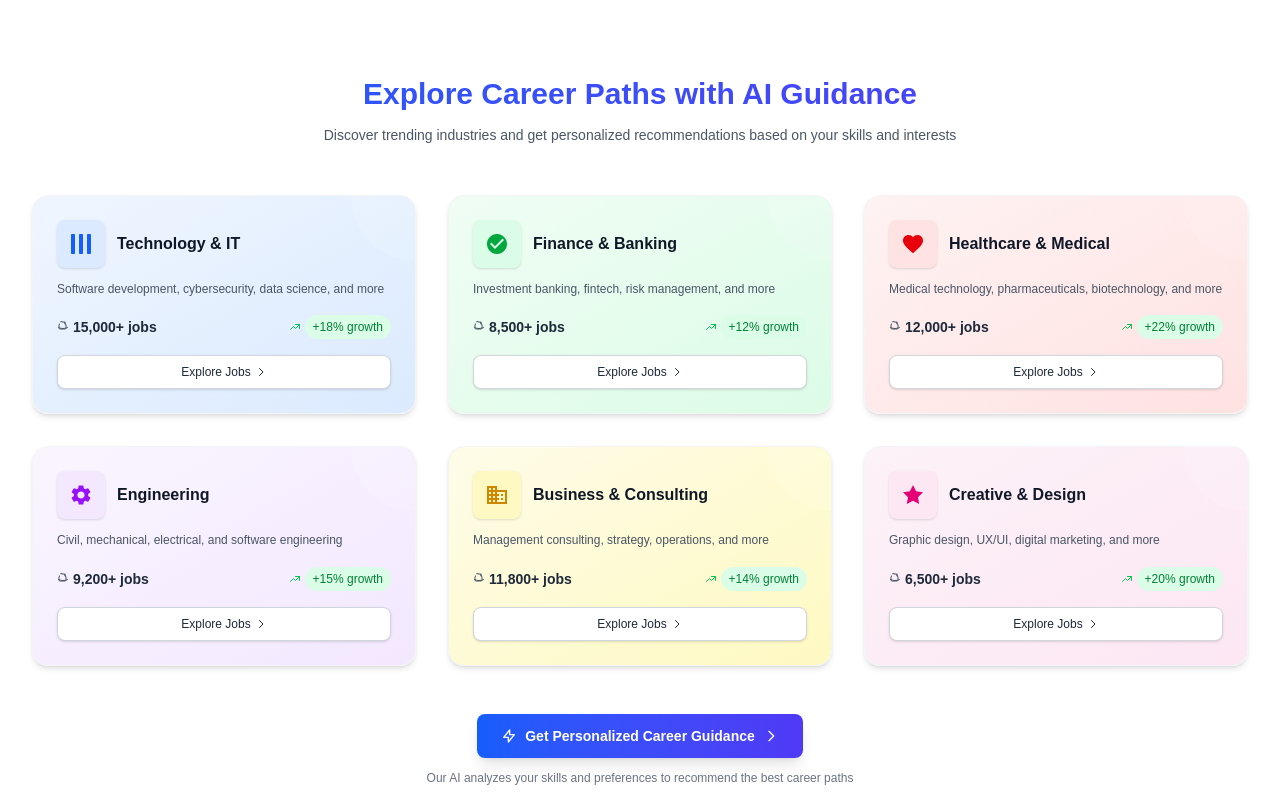
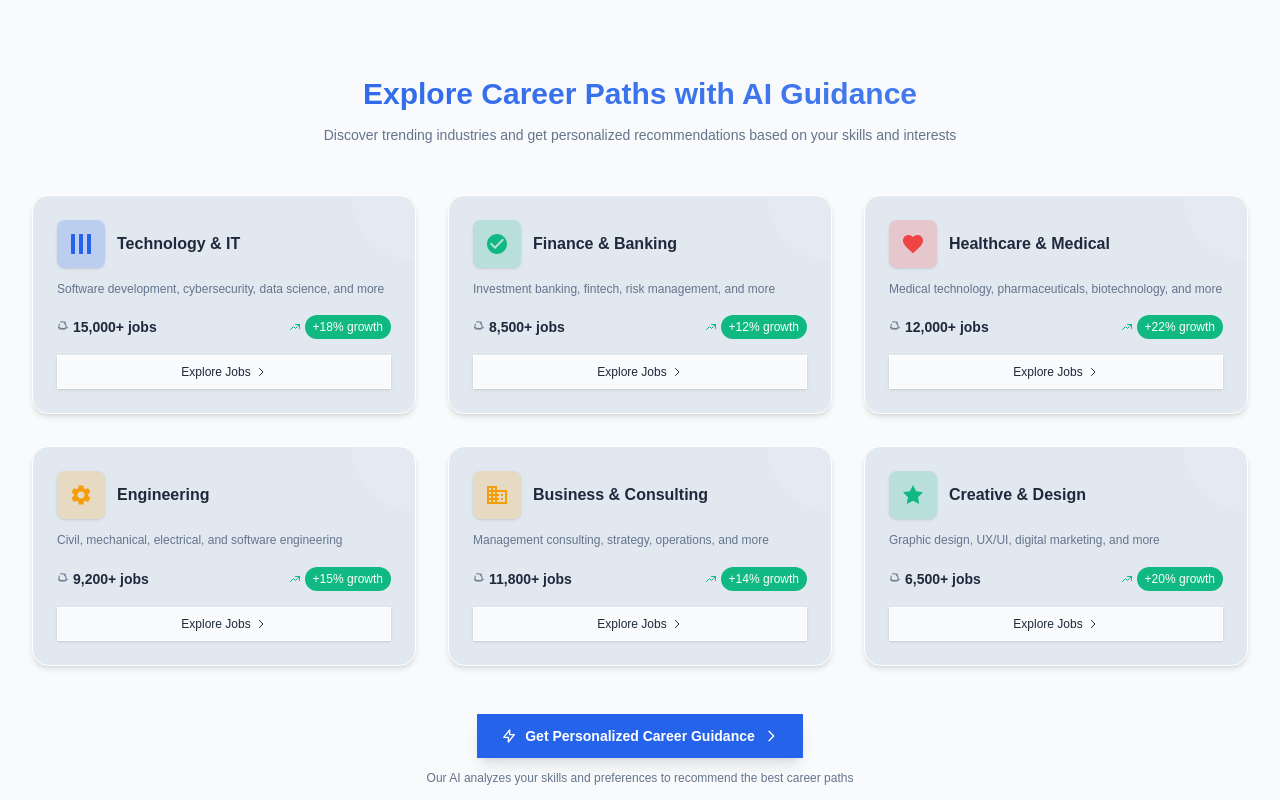
Before and after one commit to Foysal-Munsy/CareerOstad-AI-Job-Matching, a Next.js app: page / in a window 1280 px wide. Shown: the part 1840-2640 px from the top of the page. Built offline with nearby package versions, Linux system fonts and the light colour scheme.

Commit message:
[modified]: modified color theme on ExploreCareerPaths section of home page

```diff
--- a/src/components/sections/ExploreCareerPaths.js
+++ b/src/components/sections/ExploreCareerPaths.js
@@ -1,16 +1,17 @@
-import React from 'react';
+import React from "react";
 
 const ExploreCareerPaths = () => {
   return (
-    <section className="py-20 bg-white">
+    <section className="py-20 bg-base-100">
       <div className="max-w-7xl mx-auto px-4 sm:px-6 lg:px-8">
         {/* Header Section */}
         <div className="text-center mb-12">
-          <h2 className="text-2xl font-bold sm:text-3xl bg-clip-text text-transparent bg-gradient-to-r from-blue-600 to-indigo-600">
+          <h2 className="text-2xl font-bold sm:text-3xl bg-clip-text text-transparent bg-gradient-to-r from-primary to-primary/80">
             Explore Career Paths with AI Guidance
           </h2>
-          <p className="mt-3 text-sm text-gray-600 max-w-2xl mx-auto leading-relaxed">
-            Discover trending industries and get personalized recommendations based on your skills and interests
+          <p className="mt-3 text-sm text-neutral max-w-2xl mx-auto leading-relaxed">
+            Discover trending industries and get personalized recommendations
+            based on your skills and interests
           </p>
         </div>
 
@@ -20,7 +21,12 @@ const ExploreCareerPaths = () => {
             {
               name: "Technology & IT",
               icon: (
-                <svg className="w-6 h-6" fill="currentColor" viewBox="0 0 24 24" xmlns="http://www.w3.org/2000/svg">
+                <svg
+                  className="w-6 h-6"
+                  fill="currentColor"
+                  viewBox="0 0 24 24"
+                  xmlns="http://www.w3.org/2000/svg"
+                >
                   <path d="M2 3C2 2.44772 2.44772 2 3 2H5C5.55228 2 6 2.44772 6 3V21C6 21.5523 5.55228 22 5 22H3C2.44772 22 2 21.5523 2 21V3Z" />
                   <path d="M10 3C10 2.44772 10.4477 2 11 2H13C13.5523 2 14 2.44772 14 3V21C14 21.5523 13.5523 22 13 22H11C10.4477 22 10 21.5523 10 21V3Z" />
                   <path d="M18 3C18 2.44772 18.4477 2 19 2H21C21.5523 2 22 2.44772 22 3V21C22 21.5523 21.5523 22 21 22H19C18.4477 22 18 21.5523 18 21V3Z" />
@@ -28,119 +34,190 @@ const ExploreCareerPaths = () => {
               ),
               jobs: "15,000+ jobs",
               growth: "+18% growth",
-              description: "Software development, cybersecurity, data science, and more",
-              iconBg: "bg-blue-100",
-              iconColor: "text-blue-600",
-              gradient: "from-blue-50 to-blue-100"
+              description:
+                "Software development, cybersecurity, data science, and more",
+              iconBg: "bg-primary/20",
+              iconColor: "text-primary",
             },
             {
               name: "Finance & Banking",
               icon: (
-                <svg className="w-6 h-6" fill="currentColor" viewBox="0 0 24 24" xmlns="http://www.w3.org/2000/svg">
-                  <path d="M12 2C6.48 2 2 6.48 2 12s4.48 10 10 10 10-4.48 10-10S17.52 2 12 2zm-2 15l-5-5 1.41-1.41L10 14.17l7.59-7.59L19 8l-9 9z"/>
+                <svg
+                  className="w-6 h-6"
+                  fill="currentColor"
+                  viewBox="0 0 24 24"
+                  xmlns="http://www.w3.org/2000/svg"
+                >
+                  <path d="M12 2C6.48 2 2 6.48 2 12s4.48 10 10 10 10-4.48 10-10S17.52 2 12 2zm-2 15l-5-5 1.41-1.41L10 14.17l7.59-7.59L19 8l-9 9z" />
                 </svg>
               ),
               jobs: "8,500+ jobs",
               growth: "+12% growth",
-              description: "Investment banking, fintech, risk management, and more",
-              iconBg: "bg-green-100",
-              iconColor: "text-green-600",
-              gradient: "from-green-50 to-green-100"
+              description:
+                "Investment banking, fintech, risk management, and more",
+              iconBg: "bg-secondary/20",
+              iconColor: "text-secondary",
             },
             {
               name: "Healthcare & Medical",
               icon: (
-                <svg className="w-6 h-6" fill="currentColor" viewBox="0 0 24 24" xmlns="http://www.w3.org/2000/svg">
-                  <path d="M12 21.35l-1.45-1.32C5.4 15.36 2 12.28 2 8.5 2 5.42 4.42 3 7.5 3c1.74 0 3.41.81 4.5 2.09C13.09 3.81 14.76 3 16.5 3 19.58 3 22 5.42 22 8.5c0 3.78-3.4 6.86-8.55 11.54L12 21.35z"/>
+                <svg
+                  className="w-6 h-6"
+                  fill="currentColor"
+                  viewBox="0 0 24 24"
+                  xmlns="http://www.w3.org/2000/svg"
+                >
+                  <path d="M12 21.35l-1.45-1.32C5.4 15.36 2 12.28 2 8.5 2 5.42 4.42 3 7.5 3c1.74 0 3.41.81 4.5 2.09C13.09 3.81 14.76 3 16.5 3 19.58 3 22 5.42 22 8.5c0 3.78-3.4 6.86-8.55 11.54L12 21.35z" />
                 </svg>
               ),
               jobs: "12,000+ jobs",
               growth: "+22% growth",
-              description: "Medical technology, pharmaceuticals, biotechnology, and more",
-              iconBg: "bg-red-100",
-              iconColor: "text-red-600",
-              gradient: "from-red-50 to-red-100"
+              description:
+                "Medical technology, pharmaceuticals, biotechnology, and more",
+              iconBg: "bg-error/20",
+              iconColor: "text-error",
             },
             {
               name: "Engineering",
               icon: (
-                <svg className="w-6 h-6" fill="currentColor" viewBox="0 0 24 24" xmlns="http://www.w3.org/2000/svg">
-                  <path d="M19.14,12.94c0.04-0.3,0.06-0.61,0.06-0.94c0-0.32-0.02-0.64-0.07-0.94l2.03-1.58c0.18-0.14,0.23-0.41,0.12-0.61 l-1.92-3.32c-0.12-0.22-0.37-0.29-0.59-0.22l-2.39,0.96c-0.5-0.38-1.03-0.7-1.62-0.94L14.4,2.81c-0.04-0.24-0.24-0.41-0.48-0.41 h-3.84c-0.24,0-0.43,0.17-0.47,0.41L9.25,5.35C8.66,5.59,8.12,5.92,7.63,6.29L5.24,5.33c-0.22-0.08-0.47,0-0.59,0.22L2.74,8.87 C2.62,9.08,2.66,9.34,2.86,9.48l2.03,1.58C4.84,11.36,4.82,11.69,4.82,12s0.02,0.64,0.07,0.94l-2.03,1.58 c-0.18,0.14-0.23,0.41-0.12,0.61l1.92,3.32c0.12,0.22,0.37,0.29,0.59,0.22l2.39-0.96c0.5,0.38,1.03,0.7,1.62,0.94l0.36,2.54 c0.05,0.24,0.24,0.41,0.48,0.41h3.84c0.24,0,0.44-0.17,0.47-0.41l0.36-2.54c0.59-0.24,1.13-0.56,1.62-0.94l2.39,0.96 c0.22,0.08,0.47,0,0.59-0.22l1.92-3.32c0.12-0.22,0.07-0.47-0.12-0.61L19.14,12.94z M12,15.6c-1.98,0-3.6-1.62-3.6-3.6 s1.62-3.6,3.6-3.6s3.6,1.62,3.6,3.6S13.98,15.6,12,15.6z"/>
+                <svg
+                  className="w-6 h-6"
+                  fill="currentColor"
+                  viewBox="0 0 24 24"
+                  xmlns="http://www.w3.org/2000/svg"
+                >
+                  <path d="M19.14,12.94c0.04-0.3,0.06-0.61,0.06-0.94c0-0.32-0.02-0.64-0.07-0.94l2.03-1.58c0.18-0.14,0.23-0.41,0.12-0.61 l-1.92-3.32c-0.12-0.22-0.37-0.29-0.59-0.22l-2.39,0.96c-0.5-0.38-1.03-0.7-1.62-0.94L14.4,2.81c-0.04-0.24-0.24-0.41-0.48-0.41 h-3.84c-0.24,0-0.43,0.17-0.47,0.41L9.25,5.35C8.66,5.59,8.12,5.92,7.63,6.29L5.24,5.33c-0.22-0.08-0.47,0-0.59,0.22L2.74,8.87 C2.62,9.08,2.66,9.34,2.86,9.48l2.03,1.58C4.84,11.36,4.82,11.69,4.82,12s0.02,0.64,0.07,0.94l-2.03,1.58 c-0.18,0.14-0.23,0.41-0.12,0.61l1.92,3.32c0.12,0.22,0.37,0.29,0.59,0.22l2.39-0.96c0.5,0.38,1.03,0.7,1.62,0.94l0.36,2.54 c0.05,0.24,0.24,0.41,0.48,0.41h3.84c0.24,0,0.44-0.17,0.47-0.41l0.36-2.54c0.59-0.24,1.13-0.56,1.62-0.94l2.39,0.96 c0.22,0.08,0.47,0,0.59-0.22l1.92-3.32c0.12-0.22,0.07-0.47-0.12-0.61L19.14,12.94z M12,15.6c-1.98,0-3.6-1.62-3.6-3.6 s1.62-3.6,3.6-3.6s3.6,1.62,3.6,3.6S13.98,15.6 12,15.6z" />
                 </svg>
               ),
               jobs: "9,200+ jobs",
               growth: "+15% growth",
-              description: "Civil, mechanical, electrical, and software engineering",
-              iconBg: "bg-purple-100",
-              iconColor: "text-purple-600",
-              gradient: "from-purple-50 to-purple-100"
+              description:
+                "Civil, mechanical, electrical, and software engineering",
+              iconBg: "bg-accent/20",
+              iconColor: "text-accent",
             },
             {
               name: "Business & Consulting",
               icon: (
-                <svg className="w-6 h-6" fill="currentColor" viewBox="0 0 24 24" xmlns="http://www.w3.org/2000/svg">
-                  <path d="M12 7V3H2v18h20V7H12zM6 19H4v-2h2v2zm0-4H4v-2h2v2zm0-4H4V9h2v2zm0-4H4V5h2v2zm4 12H8v-2h2v2zm0-4H8v-2h2v2zm0-4H8V9h2v2zm0-4H8V5h2v2zm10 12h-8v-2h2v-2h-2v-2h2v-2h-2V9h8v10zm-2-8h-2v2h2v-2zm0 4h-2v2h2v-2z"/>
+                <svg
+                  className="w-6 h-6"
+                  fill="currentColor"
+                  viewBox="0 0 24 24"
+                  xmlns="http://www.w3.org/2000/svg"
+                >
+                  <path d="M12 7V3H2v18h20V7H12zM6 19H4v-2h2v2zm0-4H4v-2h2v2zm0-4H4V9h2v2zm0-4H4V5h2v2zm4 12H8v-2h2v2zm0-4H8v-2h2v2zm0-4H8V9h2v2zm0-4H8V5h2v2zm10 12h-8v-2h2v-2h-2v-2h2v-2h-2V9h8v10zm-2-8h-2v2h2v-2zm0 4h-2v2h2v-2z" />
                 </svg>
               ),
               jobs: "11,800+ jobs",
               growth: "+14% growth",
-              description: "Management consulting, strategy, operations, and more",
-              iconBg: "bg-yellow-100",
-              iconColor: "text-yellow-600",
-              gradient: "from-yellow-50 to-yellow-100"
+              description:
+                "Management consulting, strategy, operations, and more",
+              iconBg: "bg-warning/20",
+              iconColor: "text-warning",
             },
             {
               name: "Creative & Design",
               icon: (
-                <svg className="w-6 h-6" fill="currentColor" viewBox="0 0 24 24" xmlns="http://www.w3.org/2000/svg">
-                  <path d="M12 2l3.09 6.26L22 9.27l-5 4.87 1.18 6.88L12 17.77l-6.18 3.25L7 14.14 2 9.27l6.91-1.01L12 2z"/>
+                <svg
+                  className="w-6 h-6"
+                  fill="currentColor"
+                  viewBox="0 0 24 24"
+                  xmlns="http://www.w3.org/2000/svg"
+                >
+                  <path d="M12 2l3.09 6.26L22 9.27l-5 4.87 1.18 6.88L12 17.77l-6.18 3.25L7 14.14 2 9.27l6.91-1.01L12 2z" />
                 </svg>
               ),
               jobs: "6,500+ jobs",
               growth: "+20% growth",
               description: "Graphic design, UX/UI, digital marketing, and more",
-              iconBg: "bg-pink-100",
-              iconColor: "text-pink-600",
-              gradient: "from-pink-50 to-pink-100"
-            }
+              iconBg: "bg-success/20",
+              iconColor: "text-success",
+            },
           ].map((industry, index) => (
-              <div key={index} className={`bg-gradient-to-br ${industry.gradient} rounded-2xl shadow-md hover:shadow-xl transition-all duration-300 transform hover:-translate-y-1 hover:scale-105 cursor-pointer p-6 border border-gray-100 group overflow-hidden relative`}>
-                <div className="absolute top-0 right-0 w-32 h-32 -mr-16 -mt-16 rounded-full bg-white opacity-10"></div>
+            <div
+              key={index}
+              className="bg-base-200 rounded-2xl shadow-md hover:shadow-xl transition-all duration-300 transform hover:-translate-y-1 hover:scale-105 cursor-pointer p-6 border border-base-300 group overflow-hidden relative"
+            >
+              <div className="absolute top-0 right-0 w-32 h-32 -mr-16 -mt-16 rounded-full bg-base-100 opacity-10"></div>
               <div className="flex flex-col h-full relative z-10">
                 {/* Icon and Title */}
                 <div className="flex items-center gap-3 mb-3">
-                    <div className={`p-3 rounded-lg ${industry.iconBg} group-hover:scale-110 transition-transform duration-300 shadow-sm`}>
-                      <div className={industry.iconColor}>
-                        {industry.icon}
+                  <div
+                    className={`p-3 rounded-lg ${industry.iconBg} group-hover:scale-110 transition-transform duration-300 shadow-sm`}
+                  >
+                    <div className={industry.iconColor}>{industry.icon}</div>
                   </div>
-                    </div>
-                    <h3 className="text-base font-semibold text-gray-900 group-hover:text-gray-800 transition-colors duration-300">{industry.name}</h3>
+                  <h3 className="text-base font-semibold text-base-content group-hover:text-primary transition-colors duration-300">
+                    {industry.name}
+                  </h3>
                 </div>
 
                 {/* Description */}
-                  <p className="text-xs text-gray-600 mb-4 leading-relaxed flex-grow">{industry.description}</p>
+                <p className="text-xs text-neutral mb-4 leading-relaxed flex-grow">
+                  {industry.description}
+                </p>
 
                 {/* Stats */}
                 <div className="flex items-center justify-between mb-4">
                   <div className="flex items-center gap-1">
-                      <svg className="w-3 h-3 text-gray-600" fill="none" stroke="currentColor" viewBox="0 0 24 24" xmlns="http://www.w3.org/2000/svg">
-                        <path strokeLinecap="round" strokeLinejoin="round" strokeWidth={2} d="M21 13.255A23.931 23.931 0 0112 15c-3.183 0-6.22-.62-9-1.745M16 6V4a2 2 0 00-2-2h-4a2 2 0 00-2-2v2m8 0V6a2 2 0 012 2v6a2 2 0 01-2 2H6a2 2 0 01-2-2V8a2 2 0 012-2V6" />
+                    <svg
+                      className="w-3 h-3 text-neutral"
+                      fill="none"
+                      stroke="currentColor"
+                      viewBox="0 0 24 24"
+                      xmlns="http://www.w3.org/2000/svg"
+                    >
+                      <path
+                        strokeLinecap="round"
+                        strokeLinejoin="round"
+                        strokeWidth={2}
+                        d="M21 13.255A23.931 23.931 0 0112 15c-3.183 0-6.22-.62-9-1.745M16 6V4a2 2 0 00-2-2h-4a2 2 0 00-2-2v2m8 0V6a2 2 0 012 2v6a2 2 0 01-2 2H6a2 2 0 01-2-2V8a2 2 0 012-2V6"
+                      />
                     </svg>
-                      <span className="text-sm font-semibold text-gray-800">{industry.jobs}</span>
+                    <span className="text-sm font-semibold text-base-content">
+                      {industry.jobs}
+                    </span>
                   </div>
                   <div className="flex items-center gap-1">
-                      <svg className="w-3 h-3 text-green-500" fill="none" stroke="currentColor" viewBox="0 0 24 24" xmlns="http://www.w3.org/2000/svg">
-                        <path strokeLinecap="round" strokeLinejoin="round" strokeWidth={2} d="M13 7h8m0 0v8m0-8l-8 8-4-4-6 6" />
+                    <svg
+                      className="w-3 h-3 text-success"
+                      fill="none"
+                      stroke="currentColor"
+                      viewBox="0 0 24 24"
+                      xmlns="http://www.w3.org/2000/svg"
+                    >
+                      <path
+                        strokeLinecap="round"
+                        strokeLinejoin="round"
+                        strokeWidth={2}
+                        d="M13 7h8m0 0v8m0-8l-8 8-4-4-6 6"
+                      />
                     </svg>
-                      <span className="text-xs font-medium text-green-700 bg-green-100 px-2 py-1 rounded-full">{industry.growth}</span>
+                    <span className="text-xs font-medium text-success-content bg-success px-2 py-1 rounded-full">
+                      {industry.growth}
+                    </span>
                   </div>
                 </div>
 
                 {/* CTA Button */}
-                  <a href="#" className="inline-flex items-center justify-center text-gray-800 hover:text-white font-medium text-xs py-2 px-3 rounded-lg border border-gray-300 hover:border-blue-600 bg-white hover:bg-blue-600 transition-all duration-300 group/btn shadow-sm">
+                <a
+                  href="#"
+                  className="inline-flex items-center justify-center text-base-content hover:text-primary-content font-medium text-xs py-2 px-3 rounded-btn border border-base-300 hover:border-primary bg-base-100 hover:bg-primary transition-all duration-300 group/btn shadow-sm"
+                >
                   Explore Jobs
-                    <svg className="w-3 h-3 ml-1 group-hover/btn:translate-x-1 transition-transform duration-300" fill="none" stroke="currentColor" viewBox="0 0 24 24" xmlns="http://www.w3.org/2000/svg">
-                      <path strokeLinecap="round" strokeLinejoin="round" strokeWidth={2} d="M9 5l7 7-7 7" />
+                  <svg
+                    className="w-3 h-3 ml-1 group-hover/btn:translate-x-1 transition-transform duration-300"
+                    fill="none"
+                    stroke="currentColor"
+                    viewBox="0 0 24 24"
+                    xmlns="http://www.w3.org/2000/svg"
+                  >
+                    <path
+                      strokeLinecap="round"
+                      strokeLinejoin="round"
+                      strokeWidth={2}
+                      d="M9 5l7 7-7 7"
+                    />
                   </svg>
                 </a>
               </div>
@@ -150,16 +227,41 @@ const ExploreCareerPaths = () => {
 
         {/* Call-to-Action Button */}
         <div className="text-center mt-12">
-          <button className="bg-gradient-to-r from-blue-600 to-indigo-600 hover:from-blue-700 hover:to-indigo-700 text-white font-semibold py-3 px-6 rounded-lg transition-all duration-300 transform hover:scale-105 shadow-lg hover:shadow-xl flex items-center gap-2 mx-auto group text-sm">
-            <svg className="w-4 h-4 group-hover:animate-pulse" fill="none" stroke="currentColor" viewBox="0 0 24 24" xmlns="http://www.w3.org/2000/svg">
-              <path strokeLinecap="round" strokeLinejoin="round" strokeWidth={2} d="M13 10V3L4 14h7v7l9-11h-7z" />
+          <button className="bg-primary hover:bg-primary/90 text-primary-content font-semibold py-3 px-6 rounded-btn transition-all duration-300 transform hover:scale-105 shadow-lg hover:shadow-xl flex items-center gap-2 mx-auto group text-sm">
+            <svg
+              className="w-4 h-4 group-hover:animate-pulse"
+              fill="none"
+              stroke="currentColor"
+              viewBox="0 0 24 24"
+              xmlns="http://www.w3.org/2000/svg"
+            >
+              <path
+                strokeLinecap="round"
+                strokeLinejoin="round"
+                strokeWidth={2}
+                d="M13 10V3L4 14h7v7l9-11h-7z"
+              />
             </svg>
             Get Personalized Career Guidance
-            <svg className="w-4 h-4 group-hover:translate-x-1 transition-transform duration-300" fill="none" stroke="currentColor" viewBox="0 0 24 24" xmlns="http://www.w3.org/2000/svg">
-              <path strokeLinecap="round" strokeLinejoin="round" strokeWidth={2} d="M9 5l7 7-7 7" />
+            <svg
+              className="w-4 h-4 group-hover:translate-x-1 transition-transform duration-300"
+              fill="none"
+              stroke="currentColor"
+              viewBox="0 0 24 24"
+              xmlns="http://www.w3.org/2000/svg"
+            >
+              <path
+                strokeLinecap="round"
+                strokeLinejoin="round"
+                strokeWidth={2}
+                d="M9 5l7 7-7 7"
+              />
             </svg>
           </button>
-          <p className="mt-3 text-gray-500 text-xs">Our AI analyzes your skills and preferences to recommend the best career paths</p>
+          <p className="mt-3 text-neutral text-xs">
+            Our AI analyzes your skills and preferences to recommend the best
+            career paths
+          </p>
         </div>
       </div>
     </section>
```
Lines whose indentation alone changed are shown as unchanged.
